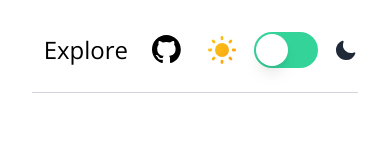
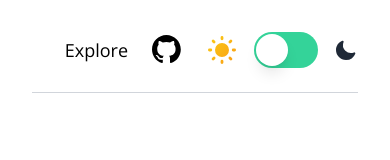
Before and after one commit to PrawiraGenestonlia/morethandata, a React (Create React App) app: page / in a window 390 px wide. Shown: the top 160 px of the page. Built offline with nearby package versions, Linux system fonts and the light colour scheme.

Commit message:
fix: explore text size on mobile

```diff
--- a/src/pages/general/landing.tsx
+++ b/src/pages/general/landing.tsx
@@ -21,7 +21,7 @@ const Component = (props: IComponentProps) => {
       {/* section */}
       <div>
         <div className="flex flex-row border-b border-gray-300 dark:border-gray-600 pb-6">
-          <div className="w-full flex justify-end text-2xl items-center">
+          <div className="w-full flex justify-end text-lg sm:text-xl md:text-2xl items-center">
             <div className="cursor-pointer mr-6 hover:text-gray-500"><Link to="/app/home">Explore</Link></div>
             <div className="cursor-pointer mr-6 hover:text-gray-500 flex justify-center">
               <a href="https://github.com/PrawiraGenestonlia/morethandata" target="_blank" rel="noreferrer"><svg className="cursor-pointer fill-current" xmlns="http://www.w3.org/2000/svg" width="30" height="30" viewBox="0 0 30 30"><path transform="scale(1.2,1.2)" d="M12 0c-6.626 0-12 5.373-12 12 0 5.302 3.438 9.8 8.207 11.387.599.111.793-.261.793-.577v-2.234c-3.338.726-4.033-1.416-4.033-1.416-.546-1.387-1.333-1.756-1.333-1.756-1.089-.745.083-.729.083-.729 1.205.084 1.839 1.237 1.839 1.237 1.07 1.834 2.807 1.304 3.492.997.107-.775.418-1.305.762-1.604-2.665-.305-5.467-1.334-5.467-5.931 0-1.311.469-2.381 1.236-3.221-.124-.303-.535-1.524.117-3.176 0 0 1.008-.322 3.301 1.23.957-.266 1.983-.399 3.003-.404 1.02.005 2.047.138 3.006.404 2.291-1.552 3.297-1.23 3.297-1.23.653 1.653.242 2.874.118 3.176.77.84 1.235 1.911 1.235 3.221 0 4.609-2.807 5.624-5.479 5.921.43.372.823 1.102.823 2.222v3.293c0 .319.192.694.801.576 4.765-1.589 8.199-6.086 8.199-11.386 0-6.627-5.373-12-12-12z" /></svg></a>
```
